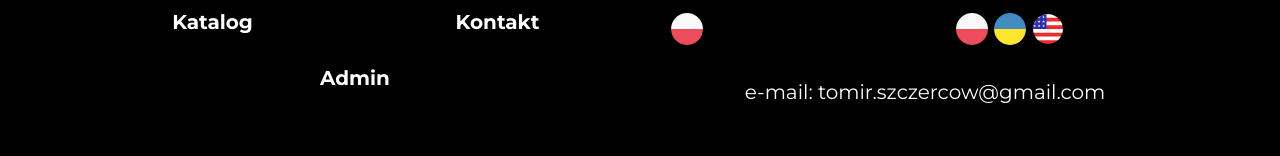
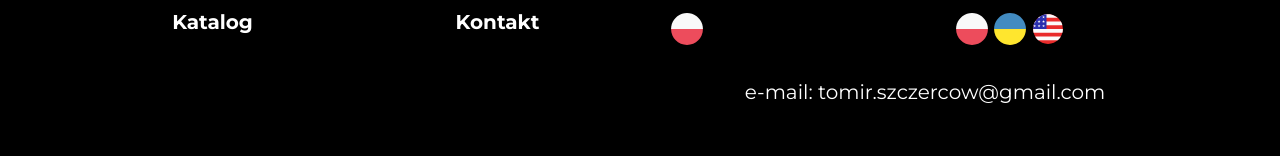
Before and after one commit to Nikita-Perkovskiy/Tomir-react-version, a React (Create React App) app in the folder Tomir-react-app/client/: page / in a window 1280 px wide. Shown: the part 4050-4206 px from the top of the page. Built offline with nearby package versions, Linux system fonts and the light colour scheme.

Commit message:
delete admin Link

```diff
--- a/Tomir-react-app/client/src/components/Footer/Footer.jsx
+++ b/Tomir-react-app/client/src/components/Footer/Footer.jsx
@@ -43,13 +43,6 @@ const Footer = () => {
                     LinkText={"Kontakt"}
                   />
                 </Col>
-              </Row>
-              <Row className="text-center m-3">
-                <LinkElement
-                  LinkColor={"whiteLinkColor"}
-                  LinkPath={"/admin"}
-                  LinkText={"Admin"}
-                />
               </Row>
             </Col>
             <Col xs={12} xl={6}>
```
